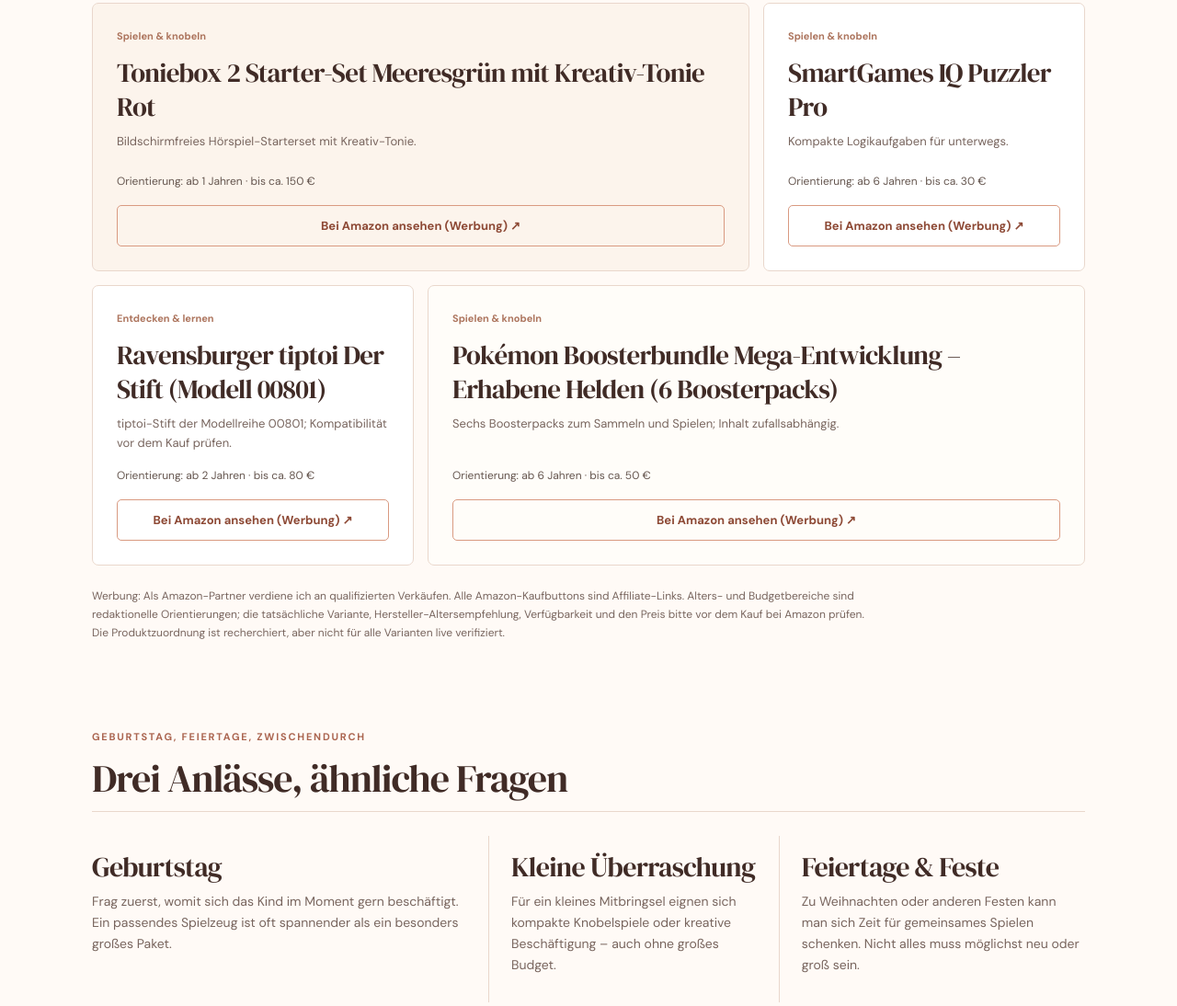
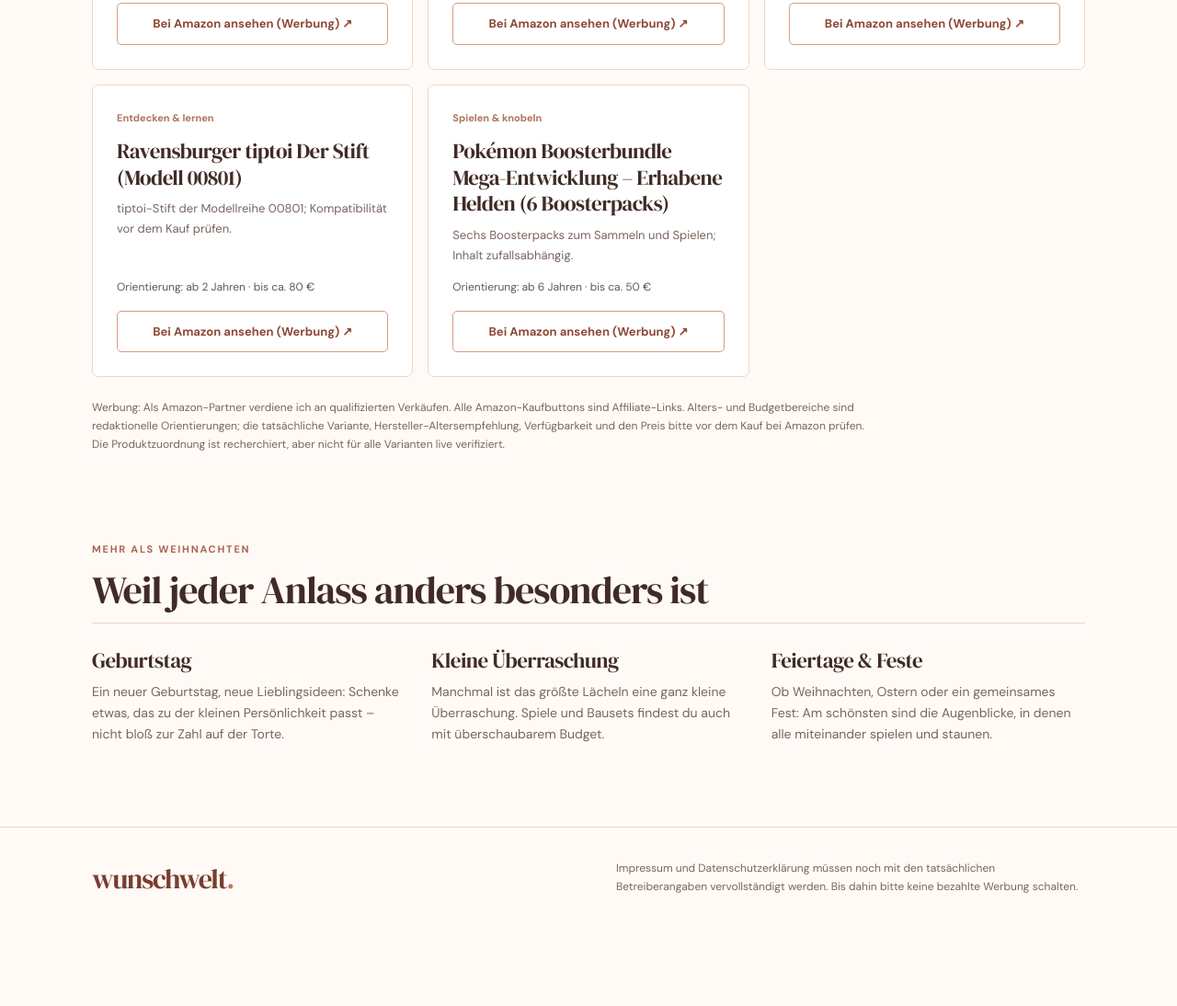
Before and after one commit to dennis-glaser-coder/wunschwelt, a plain HTML site: page geschenkideen.html in a window 1280 px wide. Shown: the part 1617-2711 px from the top of the page at 92% size. After the commit the page ends 2637 px from the top, so only its background shows below. Drawn offline with Linux system fonts and the light colour scheme.

Commit message:
Restore warmer pre-redesign look in geschenkideen.html

```diff
--- a/geschenkideen.html
+++ b/geschenkideen.html
@@ -35,35 +35,14 @@
 .aside span:last-child{display:block;color:#736053;font-size:14px}
 .hero .lead{max-width:700px}
 @media(max-width:640px){.aside strong{font-size:25px}.aside-kicker{margin-bottom:9px}}
-
-/* Editorial balance instead of equal-size template tiles */
-.hero .aside{align-self:center;background:rgba(255,250,246,.65);padding:27px 28px;border-left:2px solid #be826d}
-.hero .aside strong{font-style:normal;font-size:clamp(22px,2.4vw,30px);line-height:1.29;letter-spacing:-.02em}
-.occasion-grid{grid-template-columns:1.3fr .95fr 1fr;gap:0}
-.occasion-grid>div{padding:15px 24px;border-right:1px solid var(--line)}
-.occasion-grid>div:first-child{padding-left:0}
-.occasion-grid>div:last-child{border-right:0;padding-right:0}
-.occasion-grid h3{font-size:clamp(23px,2.6vw,30px)}
-@media(max-width:640px){.hero .aside{padding:19px 20px}.occasion-grid{grid-template-columns:1fr}.occasion-grid>div,.occasion-grid>div:first-child,.occasion-grid>div:last-child{padding:20px 0;border-right:0;border-bottom:1px solid var(--line)}.occasion-grid>div:last-child{border-bottom:0}}
-
-/* Asymmetric editorial rhythm, no placeholder imagery. */
-.grid{grid-template-columns:repeat(6,minmax(0,1fr));gap:15px}
-.product{grid-column:span 3}
-.product:nth-child(4n+1){grid-column:span 4;background:#fcf4ec}
-.product:nth-child(4n+2){grid-column:span 2}
-.product:nth-child(4n+3){grid-column:span 2}
-.product:nth-child(4n+4){grid-column:span 4;background:#fffdf9}
-.product h3{font-size:clamp(23px,2.5vw,29px)}
-@media(max-width:850px){.product:nth-child(n){grid-column:span 3}}
-@media(max-width:640px){.grid{grid-template-columns:1fr}.product:nth-child(n){grid-column:span 1}}
 </style>
 <link rel="stylesheet" href="./motion.css">
 </head>
 <body>
 <header><nav class="wrap" aria-label="Hauptnavigation"><a class="brand" href="./index.html">wunschwelt<span>.</span></a><div class="navlinks"><a href="./index.html#finder">Geschenkfinder</a><a href="#auswahl">Alle Ideen</a></div></nav></header>
 <main>
-<section class="hero"><div class="wrap hero-inner"><div><p class="eyebrow">Geschenke für Geburtstage und jeden anderen Anlass</p><h1>Was könnte dem Kind wirklich gefallen?</h1><p class="lead">Lieber etwas zum Bauen, ein Knobelspiel oder Geschichten zum Anhören? Hier sortierst du Geschenkideen nach dem, was ein Kind gern macht. Ganz egal, ob gerade ein Geburtstag ansteht.</p><div class="chips"><a href="#auswahl" class="chip" data-age="3">Für 3-Jährige →</a><a href="#auswahl" class="chip" data-age="8">Für 8-Jährige →</a><a href="#auswahl" class="chip" data-budget="30">Bis ca. 30 € →</a></div></div><aside class="aside"><span class="aside-kicker">Worauf wir achten</span><strong>Passt es zum Alter? Macht das Spielen Spaß?</strong><span>Unsere Auswahl beginnt bei den Interessen und der Art des Spiels. Preise und Verfügbarkeit prüfst du anschließend beim Händler.</span></aside></div></section>
-<section class="wrap listing" id="auswahl"><p class="eyebrow">Wähle, was wichtig ist</p><h2>Geschenke nach Alter und Budget</h2><p class="intro">Filtere nach Alter, Interesse und Budget. Die Preisbereiche sind Schätzwerte, keine aktuellen Amazon-Preise.</p>
+<section class="hero"><div class="wrap hero-inner"><div><p class="eyebrow">Nicht irgendetwas. Etwas für genau dieses Kind.</p><h1>Weil das schönste Geschenk ein echtes Lächeln ist.</h1><p class="lead">Für den kleinen Baumeister. Die große Geschichtenerzählerin. Für das Kind, das alle zum Mitspielen bringt. Finde eine Idee, die zur Persönlichkeit passt – zum Geburtstag, zu Weihnachten oder einfach so.</p><div class="chips"><a href="#auswahl" class="chip" data-age="3">Für 3-Jährige →</a><a href="#auswahl" class="chip" data-age="8">Für 8-Jährige →</a><a href="#auswahl" class="chip" data-budget="30">Bis ca. 30 € →</a></div></div><aside class="aside"><span class="aside-kicker">Das ist der Gedanke dahinter</span><strong>Nicht möglichst viel schenken. Sondern etwas, das bleibt.</strong><span>Eine neue Lieblingsgeschichte. Ein Bauwerk voller Stolz. Oder dieses „Noch eine Runde!“, bei dem alle lachen.</span></aside></div></section>
+<section class="wrap listing" id="auswahl"><p class="eyebrow">Finden statt ewig suchen</p><h2>Geschenke nach Alter und Budget</h2><p class="intro">Wie alt ist das Kind? Was begeistert es? Und was fühlt sich für dein Budget richtig an? Entdecke passende Ideen statt endloser Wunschlisten. Die Budgets sind ungefähre Orientierungen, keine Live-Preise.</p>
 <form id="giftFilters" class="filterbox">
 <div><label for="age">Alter des Kindes</label><select id="age"><option value="0">Jedes Alter</option><option value="2">2 Jahre</option><option value="3">3 Jahre</option><option value="4">4 Jahre</option><option value="5">5 Jahre</option><option value="6">6 Jahre</option><option value="7">7 Jahre</option><option value="8">8 Jahre</option><option value="9">9 Jahre</option><option value="10">10 Jahre</option><option value="11">11 Jahre</option><option value="12">12 Jahre</option></select></div>
 <div><label for="budget">Ungefähres Budget</label><select id="budget"><option value="0">Jedes Budget</option><option value="30">Bis ca. 30 €</option><option value="50">Bis ca. 50 €</option><option value="80">Bis ca. 80 €</option><option value="150">Bis ca. 150 €</option></select></div>
@@ -74,10 +53,10 @@
 <div class="grid" id="results" aria-live="polite"></div>
 <p class="note">Werbung: Als Amazon-Partner verdiene ich an qualifizierten Verkäufen. Alle Amazon-Kaufbuttons sind Affiliate-Links. Alters- und Budgetbereiche sind redaktionelle Orientierungen; die tatsächliche Variante, Hersteller-Altersempfehlung, Verfügbarkeit und den Preis bitte vor dem Kauf bei Amazon prüfen. Die Produktzuordnung ist recherchiert, aber nicht für alle Varianten live verifiziert.</p>
 </section>
-<section class="wrap occasions"><p class="eyebrow">Geburtstag, Feiertage, zwischendurch</p><h2>Drei Anlässe, ähnliche Fragen</h2><div class="occasion-grid">
-<div><h3>Geburtstag</h3><p>Frag zuerst, womit sich das Kind im Moment gern beschäftigt. Ein passendes Spielzeug ist oft spannender als ein besonders großes Paket.</p></div>
-<div><h3>Kleine Überraschung</h3><p>Für ein kleines Mitbringsel eignen sich kompakte Knobelspiele oder kreative Beschäftigung – auch ohne großes Budget.</p></div>
-<div><h3>Feiertage &amp; Feste</h3><p>Zu Weihnachten oder anderen Festen kann man sich Zeit für gemeinsames Spielen schenken. Nicht alles muss möglichst neu oder groß sein.</p></div>
+<section class="wrap occasions"><p class="eyebrow">Mehr als Weihnachten</p><h2>Weil jeder Anlass anders besonders ist</h2><div class="occasion-grid">
+<div><h3>Geburtstag</h3><p>Ein neuer Geburtstag, neue Lieblingsideen: Schenke etwas, das zu der kleinen Persönlichkeit passt – nicht bloß zur Zahl auf der Torte.</p></div>
+<div><h3>Kleine Überraschung</h3><p>Manchmal ist das größte Lächeln eine ganz kleine Überraschung. Spiele und Bausets findest du auch mit überschaubarem Budget.</p></div>
+<div><h3>Feiertage &amp; Feste</h3><p>Ob Weihnachten, Ostern oder ein gemeinsames Fest: Am schönsten sind die Augenblicke, in denen alle miteinander spielen und staunen.</p></div>
 </div></section>
 </main>
 <footer><div class="wrap footer-inner"><a class="brand" href="./index.html">wunschwelt<span>.</span></a><p>Impressum und Datenschutzerklärung müssen noch mit den tatsächlichen Betreiberangaben vervollständigt werden. Bis dahin bitte keine bezahlte Werbung schalten.</p></div></footer>
```
